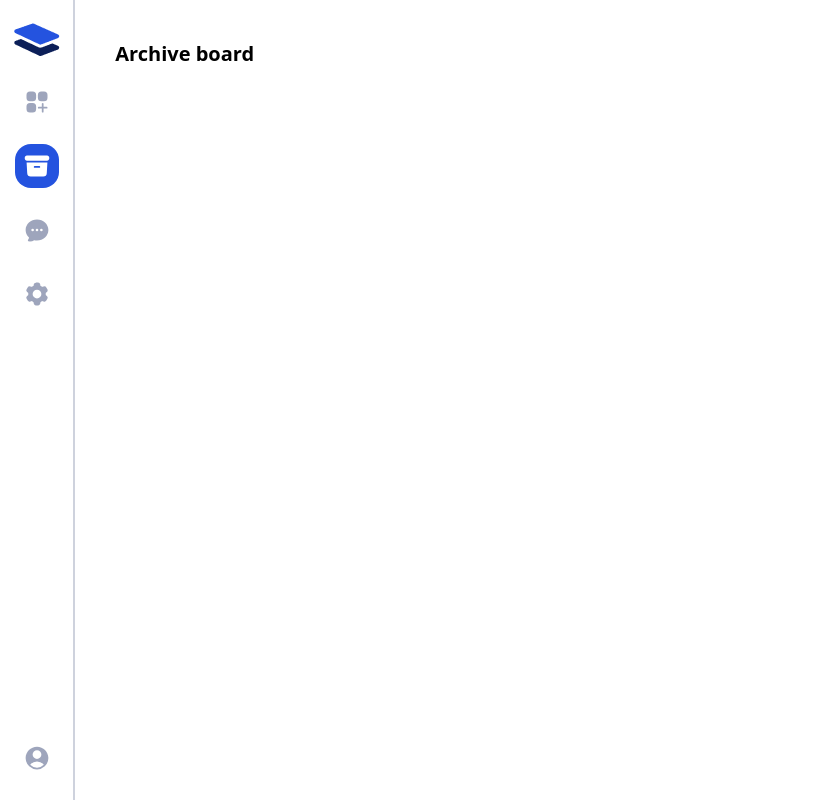
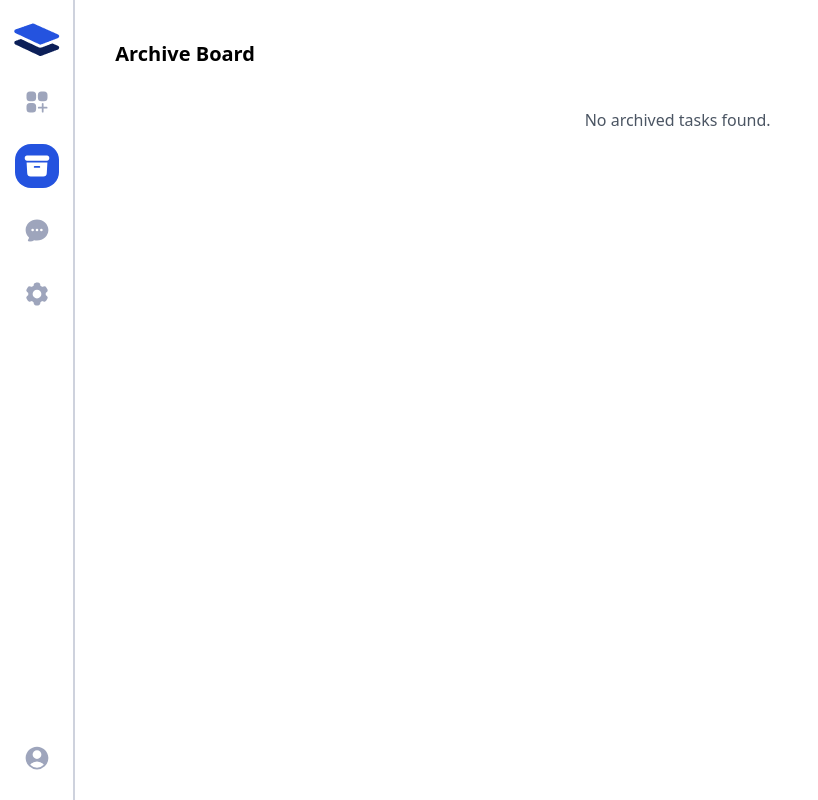
Before and after one commit to hasiburrahmanakash79/Task-manager, a React (Vite) app: page /archive in a window 1280 px wide. Shown: the whole page, without its empty margins (0-818 px from the left). Built offline with nearby package versions, Linux system fonts and the light colour scheme.

Commit message:
if no task in archive shoing a text

```diff
--- a/src/pages/Archive.jsx
+++ b/src/pages/Archive.jsx
@@ -4,18 +4,25 @@ import TaskCard from '../components/tasks/TaskCard';
 const Archive = () => {
   const { tasks } = useSelector((state) => state.tasksSlice);
 
-  const archiveTasks = tasks.filter((item) => item.status == 'archive');
+  // Filter tasks to get archived ones
+  const archiveTasks = tasks.filter((item) => item.status === 'archive');
 
   return (
     <div className="p-10">
       <div>
-        <h1 className="text-xl font-semibold mb-10">Archive board</h1>
+        <h1 className="text-xl font-semibold mb-10">Archive Board</h1>
       </div>
-      <div className="grid grid-cols-4 gap-5">
-        {archiveTasks?.map((item) => (
-          <TaskCard key={item.id} task={item} />
-        ))}
-      </div>
+      {archiveTasks.length === 0 ? (
+        <div className="text-center text-gray-600 mt-10">
+          <p>No archived tasks found.</p>
+        </div>
+      ) : (
+        <div className="grid grid-cols-4 gap-5">
+          {archiveTasks.map((item) => (
+            <TaskCard key={item.id} task={item} />
+          ))}
+        </div>
+      )}
     </div>
   );
 };
```
